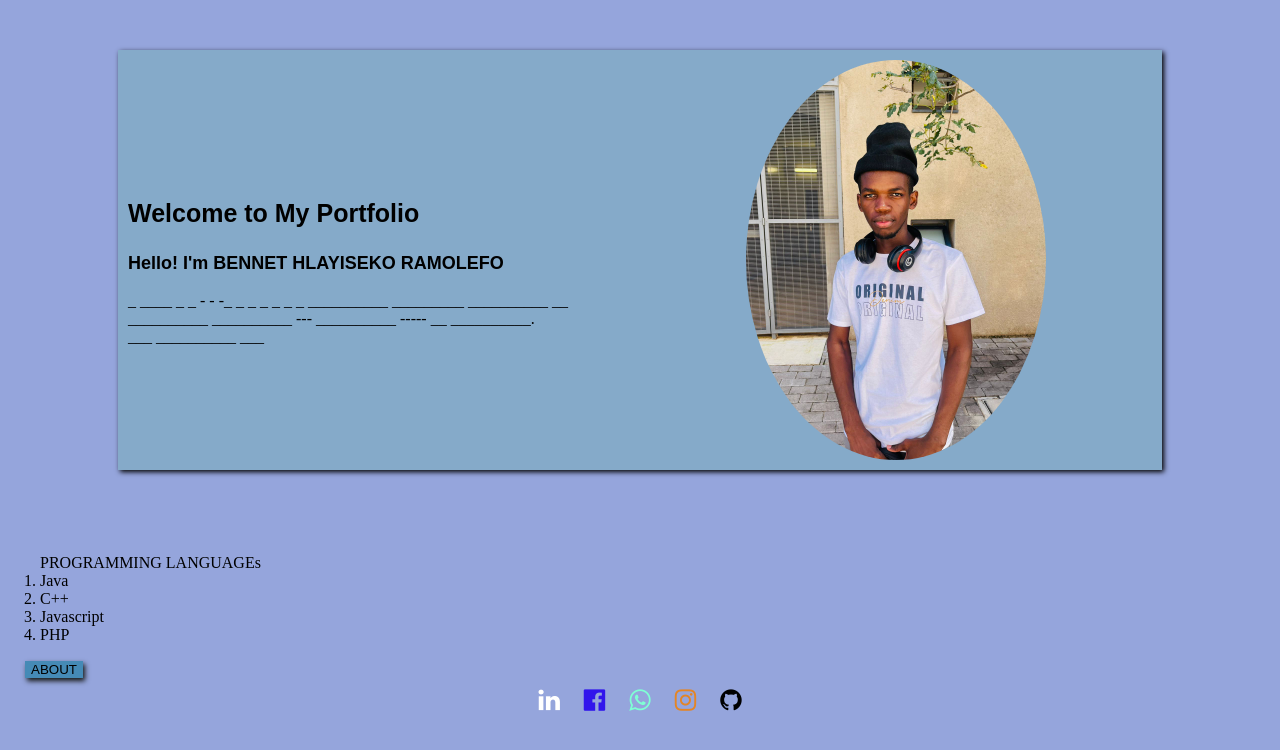
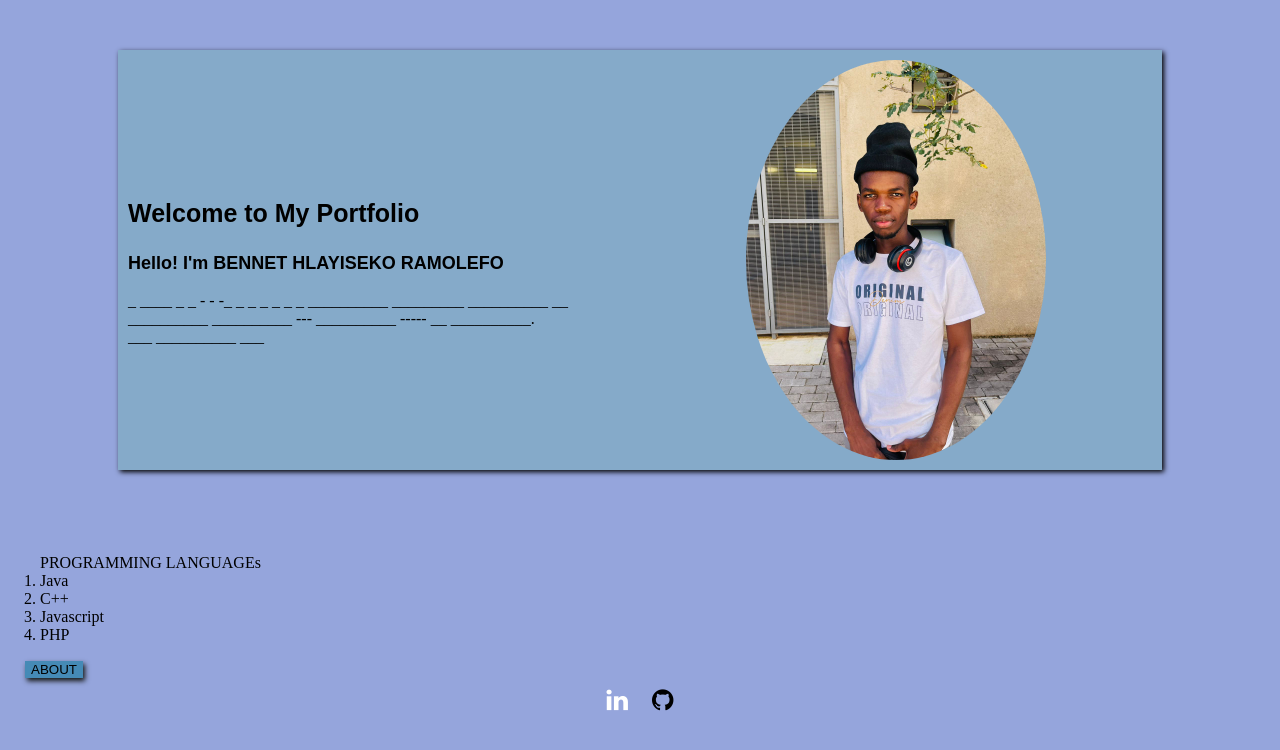
Before and after one commit to hlayiseko01/hlayiseko.github.io, a plain HTML site: page index.html in a window 1280 px wide. Drawn offline with Linux system fonts and the light colour scheme.

Commit message:
fix the social icons with right link

```diff
--- a/index.html
+++ b/index.html
@@ -37,12 +37,9 @@
 
 
     <div class="social">
-        <a href=""><i class="fa fa-linkedin" style="color: white;"></i></a>
-        <a href="https://www.facebook.com/dube.ramolefo?mibextid=ZbWKwL"> <i class="fa fa-facebook-official" style="color: rgb(49, 21, 236);"></i></a>
+        <a href="https://www.linkedin.com/in/bennet-hlayiseko-ramolefo-63286b25b/"><i class="fa fa-linkedin" style="color: white;"></i></a>
 
-        <a href="https://wa.link/kq2doz"><i class="fa fa-whatsapp" style="color: aquamarine;"></i></a>
-        <a href="https://www.instagram.com/duberamolefo?igsh=enI3cHFjOTFnanJ1"> <i class="fa fa-instagram" style="color: rgb(228, 133, 37);"></i></a>
-        <a href="https://github.com/dashboard"><i class="fa fa-github"></i></a>
+        <a href="https://github.com/hlayiseko01"><i class="fa fa-github"></i></a>
 
     </div>
 
```
